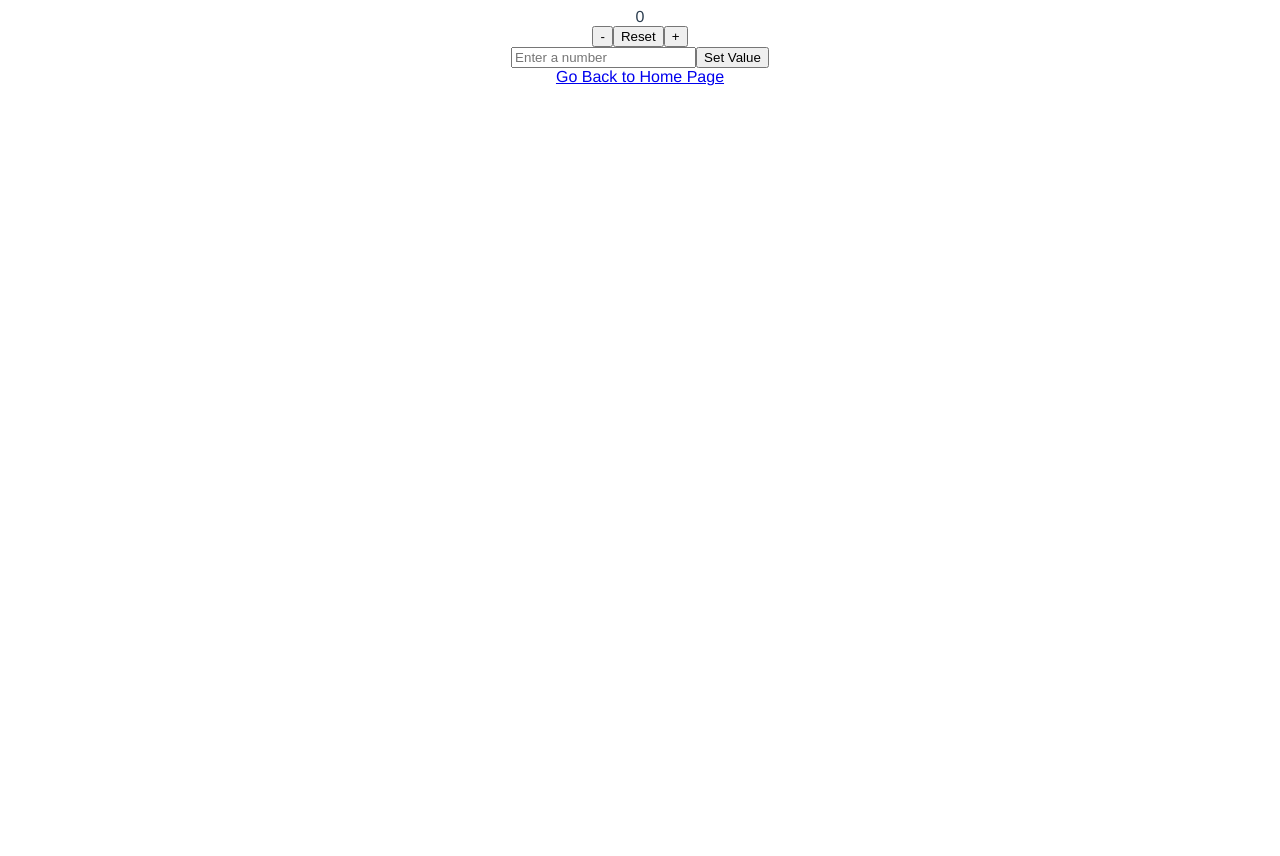
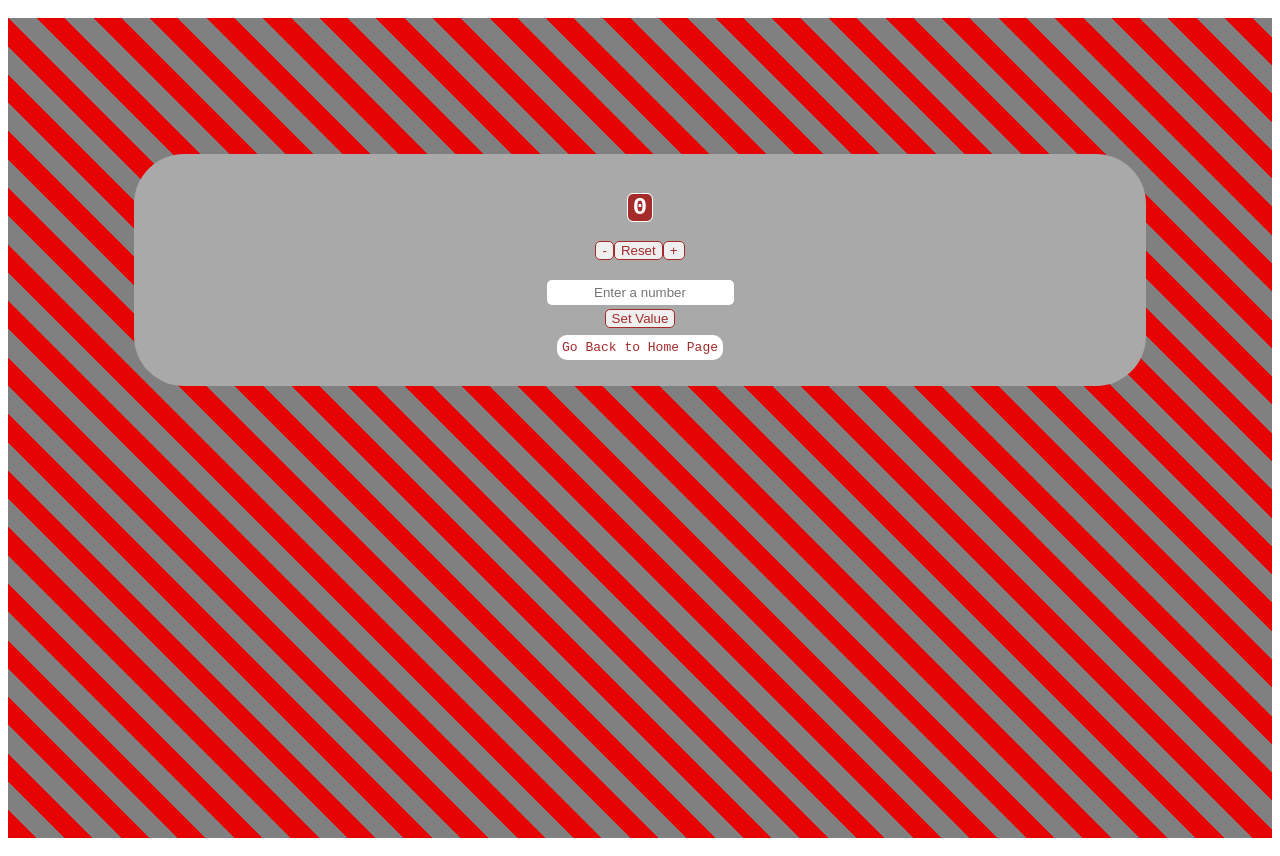
Before and after one commit to miidiin10/third-sem-proj, a Vue app: page /counter in a window 1280 px wide. Before the commit the page ends 800 px from the top, so only its background shows below. Built offline with nearby package versions, Linux system fonts and the light colour scheme; what vuex-map-fields would draw is missing.

Commit message:
ui completed

```diff
--- a/src/views/Counter.vue
+++ b/src/views/Counter.vue
@@ -1,9 +1,13 @@
 <template>
-    <div>
+    <div class="app-container">
+      <div class="home">
 
-    <div>
+        <div class="container">
+          <h2 class="count">
             {{ $store.state.counter }}
+          </h2>
         </div>
+
 
       <div class="buttons">
         <button @click="$store.commit('decrement')">-</button>
@@ -13,12 +17,13 @@
 
       <div>
         <input type="text" v-model="setCount" placeholder="Enter a number" />
+        <br/>
         <button @click="$store.commit('setValue')">Set Value</button>
       </div>
 
-    <router-link to="/">Go Back to Home Page</router-link>
+      <router-link to="/" class="link">Go Back to Home Page</router-link>
       </div>
-
+  </div>
 </template>
 
 <script>
@@ -39,3 +44,39 @@
   }
 }
 </script>
+
+<style>
+
+  .container {
+    display: flex;
+    justify-content: center;
+
+  }
+  .count {
+    font-size: x-large;
+    outline: 1px solid white;
+    background-color: brown;
+    border-radius: 5px;
+    margin: 0;
+    padding: 0 5px;
+  }
+  div {
+    padding: 10px 0;
+  }
+  button {
+    color: brown;
+    border-radius: 5px;
+    border: 1px solid brown;
+  }
+  input {
+    border-radius: 5px;
+    border: none;
+    text-align: center;
+    margin-bottom: 4px;
+    padding: 5px;
+  }
+  input:focus{
+    outline: 1px solid brown;
+  }
+
+</style>
--- a/src/views/Home.vue
+++ b/src/views/Home.vue
@@ -1,4 +1,5 @@
 <template>
+    <div class=".app-container">
         <div class="home" >
             <router-link to="/counter" class="link">⮞⮞Enter Counter App⮜⮜</router-link>
             <h1>AltSchool Third Semester Exam Project</h1>
@@ -6,10 +7,21 @@
                 © Hameed Owoade
             </footer>
         </div>
+    </div>
 </template>
 
 
 <style>
+  .app-container {
+    height: 100vh;
+    background: repeating-linear-gradient(
+      45deg,
+      #e50303 0px,
+      #e50303 20px,
+      grey 20px,
+      grey 40px
+    );
+  }
 h1 {
     font-size: larger;
 }
@@ -18,7 +30,7 @@
     border-radius: 50px;
     padding: 30px;
     color: white;
-    margin: 20%;
+    margin: 10%;
     font-family: 'Courier New', Courier, monospace;
 }
 .link {
@@ -28,5 +40,6 @@
     background-color: white;
     padding: 5px;
     border-radius: 10px;
+
 }
 </style>
```
Lines whose indentation alone changed are shown as unchanged.
